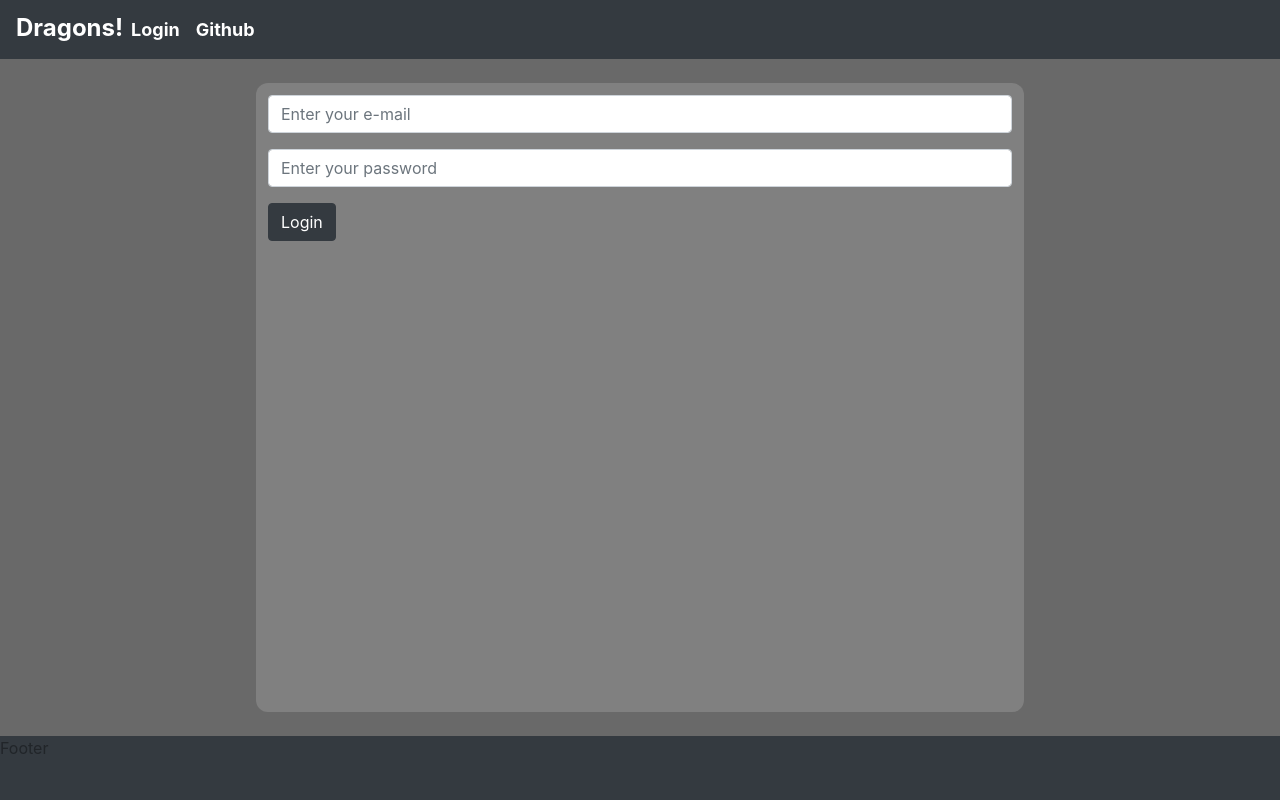
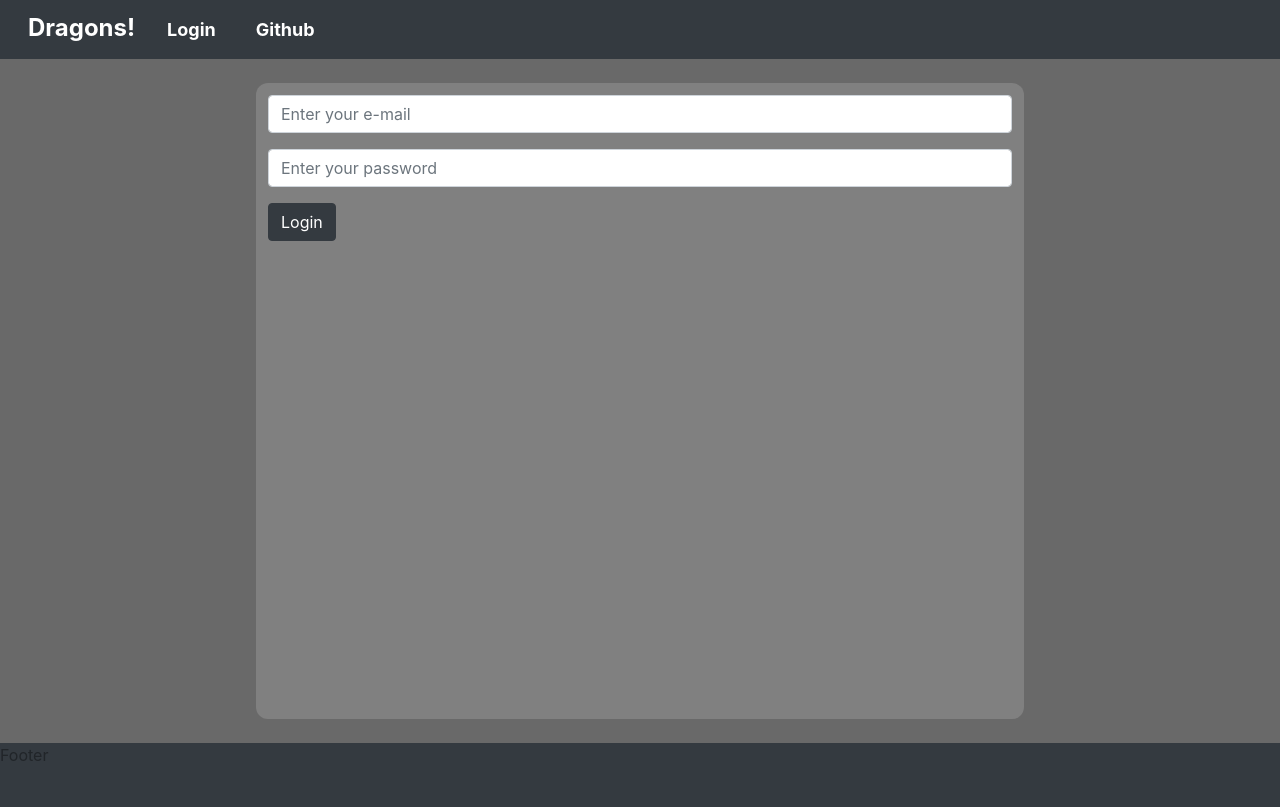
Before and after one commit to dreukrag/front-dragon, a React (Create React App) app: page /login in a window 1280 px wide. Built offline with nearby package versions, Linux system fonts and the light colour scheme.

Commit message:
Unified colors

```diff
--- a/src/App.js
+++ b/src/App.js
@@ -8,6 +8,7 @@ import {
   Redirect,
 } from "react-router-dom";
 import styles from "./App.module.scss";
+import DragonList from "pages/DragonList";
 function App() {
   return (
     <Router>
@@ -18,7 +19,12 @@ function App() {
             <Route path="/login">
               <Login />
             </Route>
-            <PrivateRoute path="/list">List</PrivateRoute>
+            {/* <PrivateRoute path="/list">
+              <DragonList />
+            </PrivateRoute> */}
+            <Route path="/list">
+              <DragonList />
+            </Route>
             <Route path="/home">Home</Route>
             <Route exact path="/">
               <Redirect
--- a/src/App.module.scss
+++ b/src/App.module.scss
@@ -1,14 +1,17 @@
+@import "Colors.module.scss";
+
 .main {
-  background-color: dimgray;
+  background-color: $main;
   min-height: 100vh;
 }
 
 .content {
   max-width: 768px;
-  background-color: gray;
-  color: whitesmoke;
+  background-color: $secondary;
+  color: $text-color;
   padding: 12px;
   margin: 24px auto;
   border-radius: 12px;
-  min-height: calc( 100vh - 171px);
+  //Header, footer, content margins
+  min-height: calc( 100vh - 52px - 64px - 48px);
 }
--- /dev/null
+++ b/src/Colors.module.scss
@@ -0,0 +1,4 @@
+$main: dimgray;
+$secondary: gray;
+$text-color: white;
+$text-color-darker: whitesmoke;
--- a/src/components/header.module.scss
+++ b/src/components/header.module.scss
@@ -1,10 +1,12 @@
+@import "Colors.module.scss";
 .link {
-    color: white;
+    color: $text-color;
     font-weight: bold;
     font-size: large;
     &:hover {
-      color: whitesmoke;
+      color: $text-color-darker;
     }
+    margin: 0 12px;
   &.main {
     font-size: x-large;
   }
```
